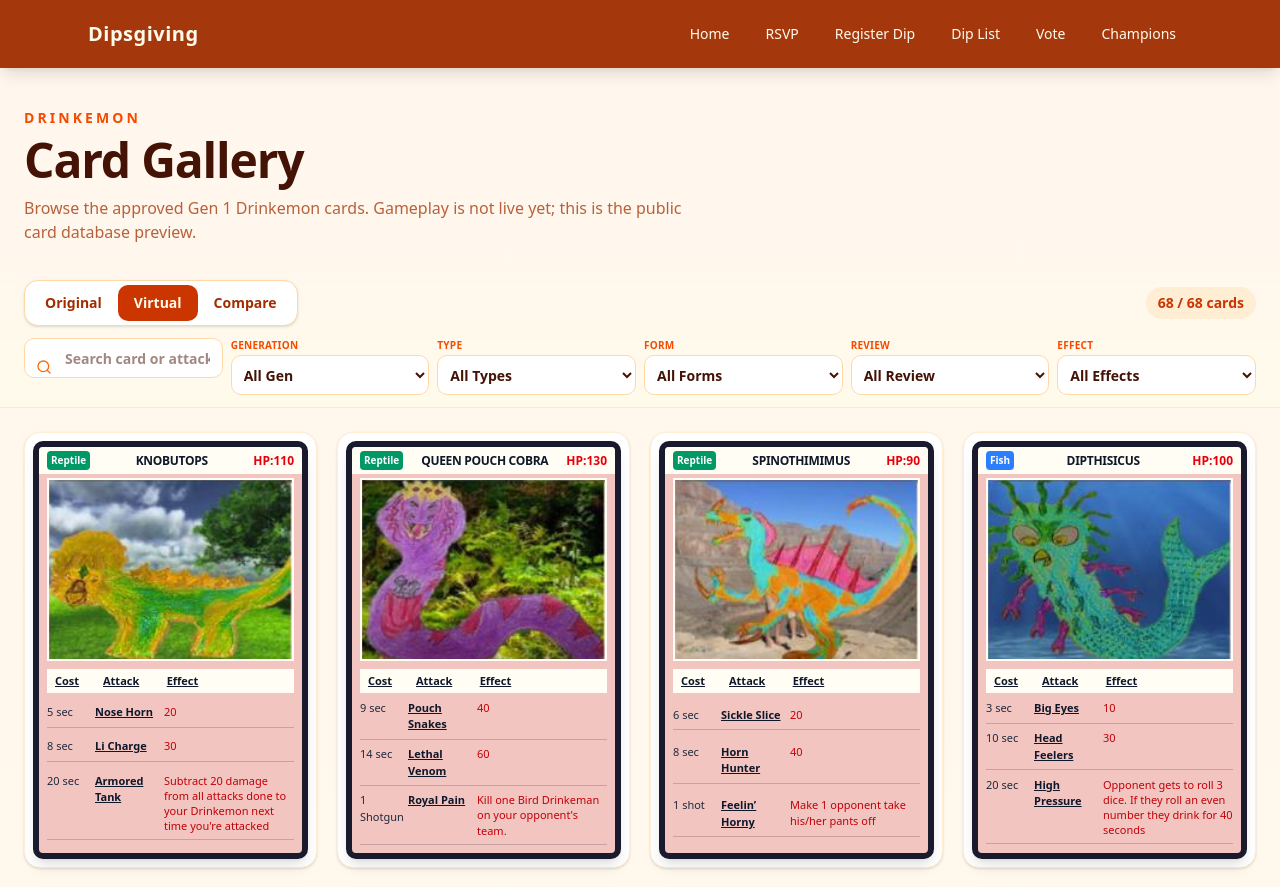
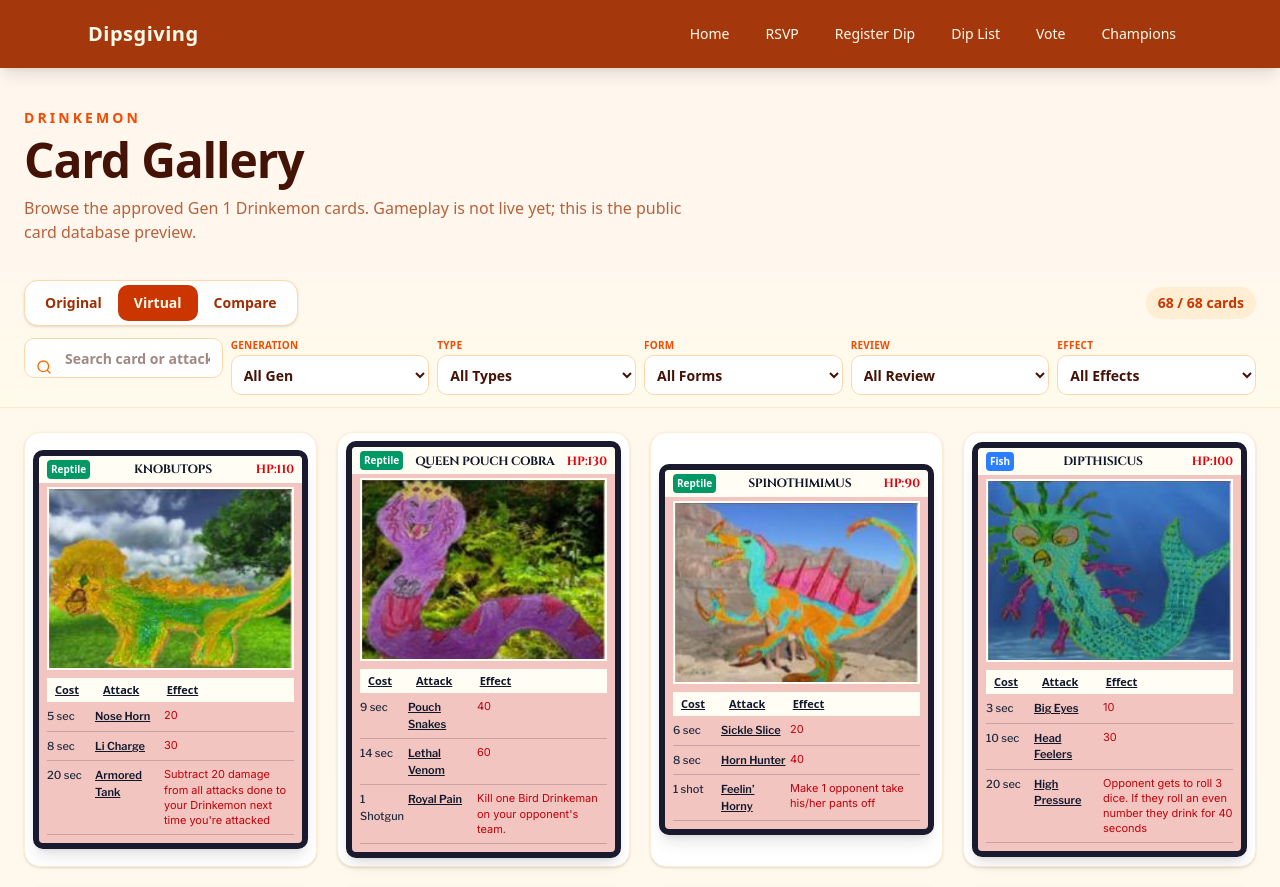
Before and after one commit to bmilici/dipsgiving, a Next.js app: page /drinkemon in a window 1280 px wide. Shown: the top 887 px of the page. Built offline with nearby package versions, Linux system fonts and the light colour scheme.

Commit message:
Improve Drinkemon compare cards

```diff
--- a/src/app/drinkemon/page.tsx
+++ b/src/app/drinkemon/page.tsx
@@ -94,7 +94,7 @@ function VirtualCard({ card, compact = false, isCompare = false }: { card: Card;
   const incomplete = isIncomplete(card);
   const crop = card.virtualArtRegion || defaultArtRegion;
 
-  // Use smaller sizes when in compare mode (side-by-side view)
+  // Use smaller sizes when in compare mode (side-by-side view), while letting cards grow to fit every attack.
   const textSize = isCompare ? "text-[7px]" : "text-[11px]";
   const headerTextSize = isCompare ? "text-[6px]" : "text-[10px]";
   const nameSize = isCompare ? "text-[8px]" : "text-xs";
@@ -104,8 +104,6 @@ function VirtualCard({ card, compact = false, isCompare = false }: { card: Card;
   const padding = isCompare ? "px-1 py-1" : "px-2 py-2";
   const rowPadding = isCompare ? "py-0.5" : "py-1.5";
 
-  // Use a slightly taller aspect ratio to fit both larger image and attacks
-  const cardAspect = "aspect-[2.5/3.8]";
   const imageAspect = isCompare ? "aspect-[4/3]" : "aspect-[1.35/1]";
 
   // Dynamic type badge colors based on creature type
@@ -122,12 +120,12 @@ function VirtualCard({ card, compact = false, isCompare = false }: { card: Card;
   const typeBgColor = typeColors[card.drinkemonType || ""] || "bg-slate-600";
 
   return (
-    <article className={`flex flex-col overflow-hidden rounded-lg border-[6px] border-[#1a1a2e] bg-[#f3c5c1] shadow-lg ${compact ? cardAspect : `${cardAspect} max-w-sm`}`}>
+    <article className={`flex w-full flex-col overflow-hidden rounded-lg border-[6px] border-[#1a1a2e] bg-[#f3c5c1] shadow-lg ${compact ? "" : "max-w-sm"}`}>
       {/* Header - Type, Name, HP */}
       <header className={`flex items-center justify-between gap-0.5 bg-[#fffdf4] ${isCompare ? "px-1 py-0.5" : "px-2 py-1"}`}>
         <span className={`rounded ${typeBgColor} px-1 py-0.5 ${headerTextSize} font-bold ${typeBgColor.includes("text-") ? "" : "text-white"}`}>{card.drinkemonType || "Type"}</span>
-        <strong className={`flex-1 text-center ${nameSize} font-black uppercase tracking-tight text-slate-900 truncate px-0.5`}>{card.name || "Unnamed"}</strong>
-        <span className={`${hpSize} font-black text-red-600`}>HP:{card.hp || "-"}</span>
+        <strong className={`flex-1 truncate px-0.5 text-center [font-family:var(--font-cinzel)] ${nameSize} font-bold uppercase tracking-tight text-slate-900`}>{card.name || "Unnamed"}</strong>
+        <span className={`${hpSize} [font-family:var(--font-cinzel)] font-bold text-red-600`}>HP:{card.hp || "-"}</span>
       </header>
 
       {/* Card Image - matches original card proportions, sharp corners */}
@@ -146,7 +144,7 @@ function VirtualCard({ card, compact = false, isCompare = false }: { card: Card;
       </div>
 
       {/* Attacks Section - takes remaining space */}
-      <div className={`flex flex-1 flex-col ${padding} ${textSize}`}>
+      <div className={`flex flex-col ${padding} ${textSize}`}>
         {/* Table Header */}
         <div className={`grid ${gridCols} ${gap} bg-[#fffdf4] ${isCompare ? "px-1 py-0.5" : "px-2 py-1"} font-bold text-slate-900 underline`}>
           <span>Cost</span>
@@ -159,12 +157,12 @@ function VirtualCard({ card, compact = false, isCompare = false }: { card: Card;
             Card data incomplete.
           </div>
         ) : (
-          <div className="flex flex-1 flex-col justify-evenly">
-            {card.attacks.slice(0, 3).map((attack, index) => (
+          <div className="flex flex-col">
+            {card.attacks.map((attack, index) => (
               <div key={attack.id || index} className={`grid ${gridCols} ${gap} border-b border-slate-900/20 ${rowPadding}`}>
-                <span className="text-slate-800">{costLabel(attack.cost)}</span>
-                <span className="font-semibold text-slate-900 underline">{attack.name || `Attack ${index + 1}`}</span>
-                <span className="text-red-700 leading-snug">{attackEffectText(attack) || "-"}</span>
+                <span className="[font-family:var(--font-libre-franklin)] font-medium text-slate-800">{costLabel(attack.cost)}</span>
+                <span className="[font-family:var(--font-libre-franklin)] font-semibold text-slate-900 underline">{attack.name || `Attack ${index + 1}`}</span>
+                <span className="leading-snug [font-family:var(--font-inter)] font-normal text-red-700">{attackEffectText(attack) || "-"}</span>
               </div>
             ))}
           </div>
--- a/src/app/layout.tsx
+++ b/src/app/layout.tsx
@@ -1,5 +1,5 @@
 import type { Metadata } from "next";
-import { Geist, Geist_Mono } from "next/font/google";
+import { Cinzel, Geist, Geist_Mono, Inter, Libre_Franklin } from "next/font/google";
 import "./globals.css";
 import Nav from "@/components/Nav"; // ⬅️ bring back the top tabs
 
@@ -11,6 +11,24 @@ const geistSans = Geist({
 const geistMono = Geist_Mono({
   variable: "--font-geist-mono",
   subsets: ["latin"],
+});
+
+const cinzel = Cinzel({
+  variable: "--font-cinzel",
+  subsets: ["latin"],
+  weight: ["700"],
+});
+
+const libreFranklin = Libre_Franklin({
+  variable: "--font-libre-franklin",
+  subsets: ["latin"],
+  weight: ["500", "600"],
+});
+
+const inter = Inter({
+  variable: "--font-inter",
+  subsets: ["latin"],
+  weight: ["400"],
 });
 
 const SITE = "https://dipsgiving.com";
@@ -60,7 +78,7 @@ export default function RootLayout({
   return (
     <html lang="en">
       <body
-        className={`${geistSans.variable} ${geistMono.variable} antialiased bg-amber-50 text-orange-900`}
+        className={`${geistSans.variable} ${geistMono.variable} ${cinzel.variable} ${libreFranklin.variable} ${inter.variable} antialiased bg-amber-50 text-orange-900`}
       >
         {/* Global tabs: About / RSVP / Register / Dip List */}
         <Nav />
```
